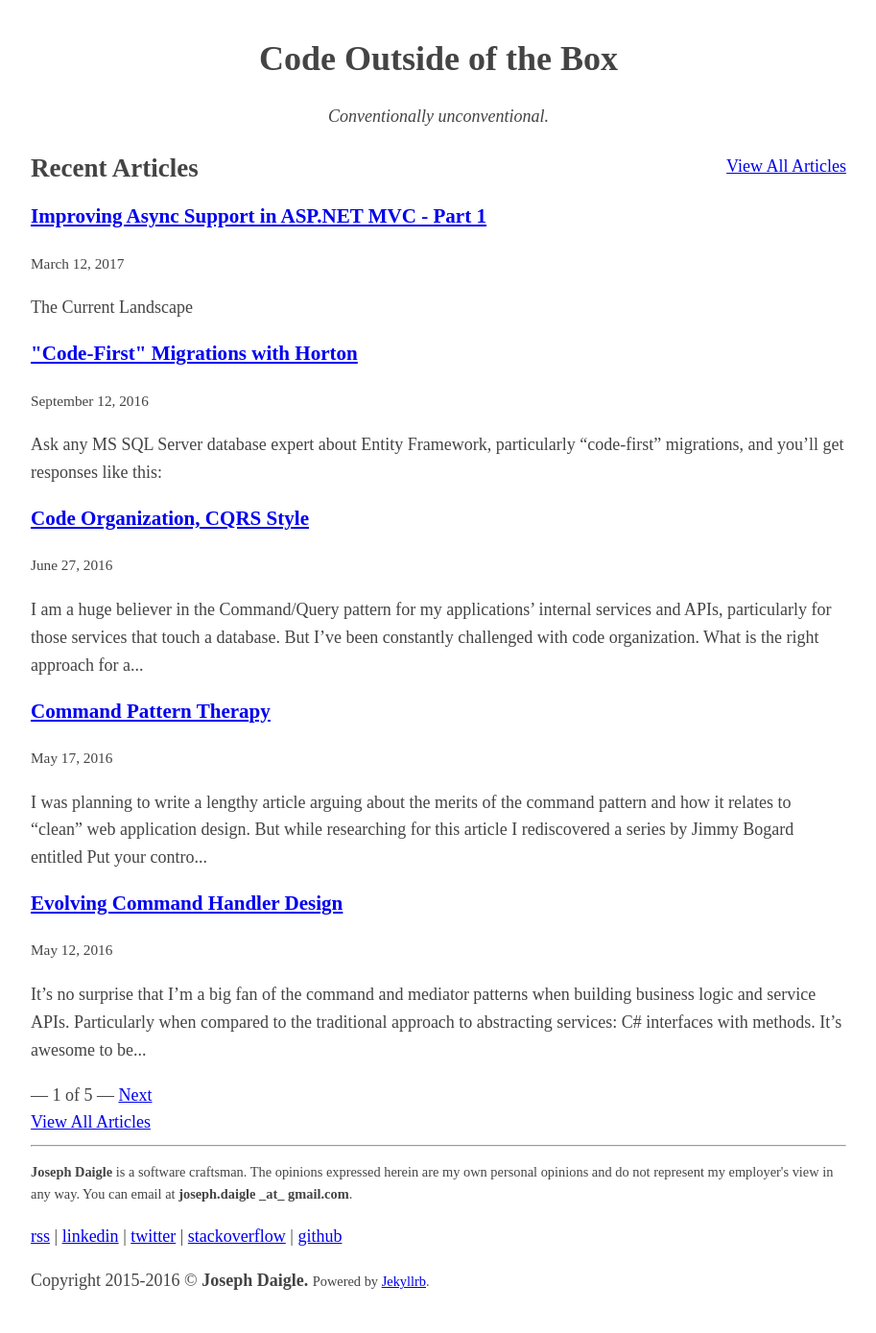
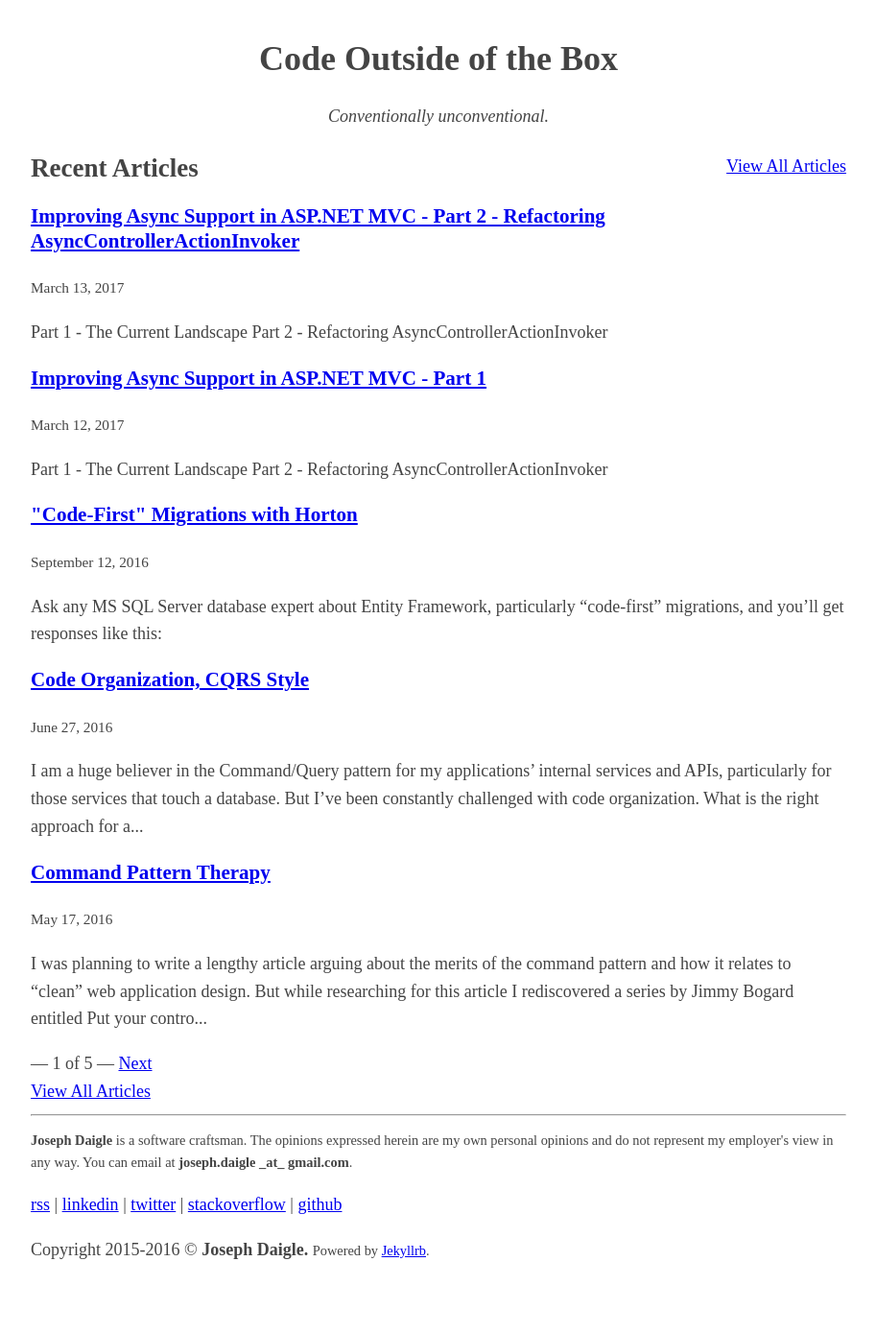
Before and after one commit to jdaigle/jdaigle.github.io, a Jekyll site: the page built from index.html, in a window 1280 px wide. Shown: the whole page at 96% size, without its empty margins (183-1096 px from the left). Built offline with Jekyll 4.4.1, drawn with Linux system fonts in a browser that asks for light colours; the list of posts is cut into pages by our own code; after the commit the page ends 1357 px from its top, so only the background shows below that; some of the changed lines change nothing that is shown.

Commit message:
new post

```diff
--- a/_posts/2017-03-12-improved-async-aspnet-mvc-part-1.md
+++ b/_posts/2017-03-12-improved-async-aspnet-mvc-part-1.md
@@ -3,9 +3,12 @@ title: 'Improving Async Support in ASP.NET MVC - Part 1'
 layout: post
 ---
 
+- [Part 1 - The Current Landscape]({% post_url 2017-03-12-improved-async-aspnet-mvc-part-1 %})
+- [Part 2 - Refactoring AsyncControllerActionInvoker]({% post_url 2017-03-13-improved-async-aspnet-mvc-part-2 %})
+
 ## The Current Landscape
 
-ASP.NET MVC ([the non-core version](https://www.nuget.org/packages/microsoft.aspnet.mvc/)) has enjoyed decent support for asynchronous actions. The older Asynchronous Programming Model (APM) approach required inheriting from `AsyncController` and involved creating `ActionAsync()` and `ActionCompleted()` method pairs. The newer Task Parallel Library (TPL), or async/await, approach simplified development significantly by allowing action methods on normal controllers to return `Task<ActionResult>`. On the one hand, the implementation of async inside ASP.NET MVC has been kludgey at best. On the other hand, Microsoft did a good job of tying in async support without any major breaking changes.
+ASP.NET MVC ([the non-core version](https://www.nuget.org/packages/microsoft.aspnet.mvc/)) has enjoyed decent support for asynchronous actions. The older Asynchronous Programming Model (APM) approach required inheriting from `AsyncController` and involved creating `ActionAsync()` and `ActionCompleted()` method pairs. The newer Task-based Asynchronous Pattern (TAP), or async/await, approach simplified development significantly by allowing action methods on normal controllers to return `Task<ActionResult>`. On the one hand, the implementation of async inside ASP.NET MVC has been kludgey at best. On the other hand, Microsoft did a good job of tying in async support without any major breaking changes.
 
 Despite this, there are a number of use cases that are simply not supported making it *really challenging* to create async-only business libraries.
 
--- /dev/null
+++ b/_posts/2017-03-13-improved-async-aspnet-mvc-part-2.md
@@ -0,0 +1,43 @@
+---
+title: 'Improving Async Support in ASP.NET MVC - Part 2 - Refactoring AsyncControllerActionInvoker'
+layout: post
+---
+
+- [Part 1 - The Current Landscape]({% post_url 2017-03-12-improved-async-aspnet-mvc-part-1 %})
+- [Part 2 - Refactoring AsyncControllerActionInvoker]({% post_url 2017-03-13-improved-async-aspnet-mvc-part-2 %})
+
+[Last time]({% post_url 2017-03-12-improved-async-aspnet-mvc-part-1 %}) I began by discussing several of the shortcomings of the current ASP.NET MVC async implementation. Specifically the lack of async filters (action filters, etc.).
+
+I've decided that the most straight-forward approach is implement a refactored `AsyncControllerActionInvoker`. This is the component within the MVC pipeline responsible for invoking filters.
+
+I've started a new project, [MvcAsync](https://github.com/jdaigle/MvcAsync), for the refactored code.
+
+## Refactoring APM to TAP
+
+As I mentioned, most of the MVC pipeline is written using the classic Asynchronous Programming Model (APM) which requires Begin/End method pairs. This results in very convoluted code that is difficult to reason about.
+
+Fortunately it is possible to wrap APM using the Task-based Asynchronous Pattern (TAP). [Stephen Cleary](https://twitter.com/aSteveCleary) has [written](http://blog.stephencleary.com/2012/07/async-interop-with-iasyncresult.html) and great deal about the topic and has some wonderful [resources]( https://github.com/StephenCleary/AsyncEx).
+
+You can compare [my implementation](https://github.com/jdaigle/MvcAsync/blob/9d1c50f3e3/MvcAsync/AsyncControllerActionInvokerEx.cs) to the [original](https://github.com/jdaigle/aspnetwebstack/blob/v3.2.3/src/System.Web.Mvc/Async/AsyncControllerActionInvoker.cs) to see just how stark the difference is.
+
+And because I wrapped the incoming and outgoing APM, I was largely able to re-used the existing unit tests to assert that my implementation is correct (for now).
+
+## Performance
+
+By wrapping both in the incoming and outgoing APM methods in Tasks, I was originally worried about performance. So of course I decided to create a benchmark (using the fantastic [BenchmarkDotNet](https://github.com/dotnet/BenchmarkDotNet) library).
+
+I was pleasantly surprised by the results. Performance is nearly the same, and sometimes *better* in my Task-based implementation.
+
+                                                            Method |       Mean |    StdDev |
+    -------------------------------------------------------------- |----------- |---------- |
+     AsyncControllerActionInvokerEx_BeginInvokeAction_NormalAction | 17.5357 us | 0.5481 us |
+          AsyncControllerActionInvokerEx_InvokeAction_NormalAction | 16.9045 us | 0.2451 us |
+       AsyncControllerActionInvoker_BeginInvokeAction_NormalAction | 17.1643 us | 0.1946 us |
+
+## Using `AsyncControllerActionInvokerEx` at Runtime
+
+Fortunately it's pretty easy to swap in a custom ActionInvoker at runtime. As a developer you have a few options:
+
+* You can create an implementation of `IAsyncActionInvokerFactory` or `IActionInvokerFactory` and register with your DI container.
+* You can directly register an `IAsyncActionInvoker` or `IActionInvoker` with your DI container.
+* You can simply assign the `ActionInvoker` property on `Controller` in a constructor.
```
